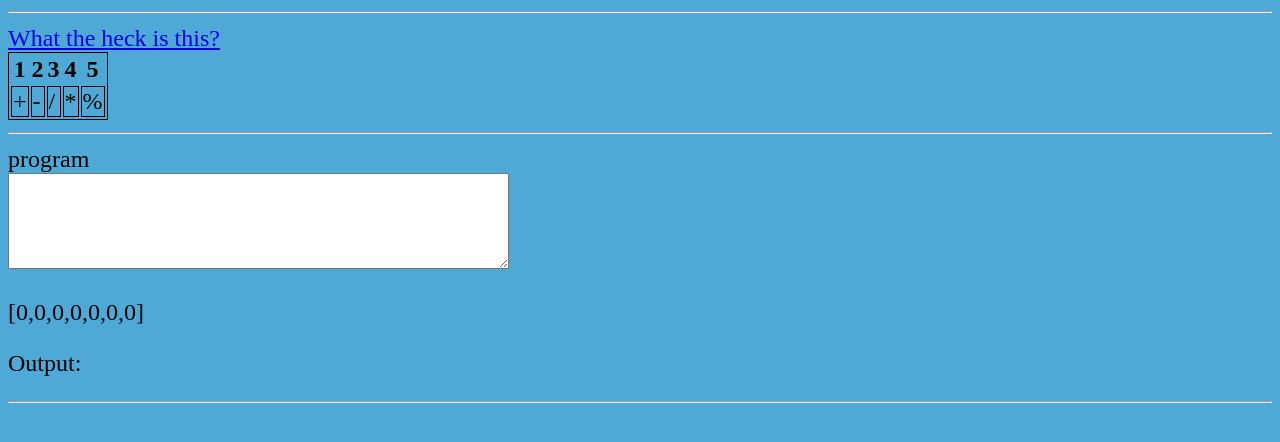
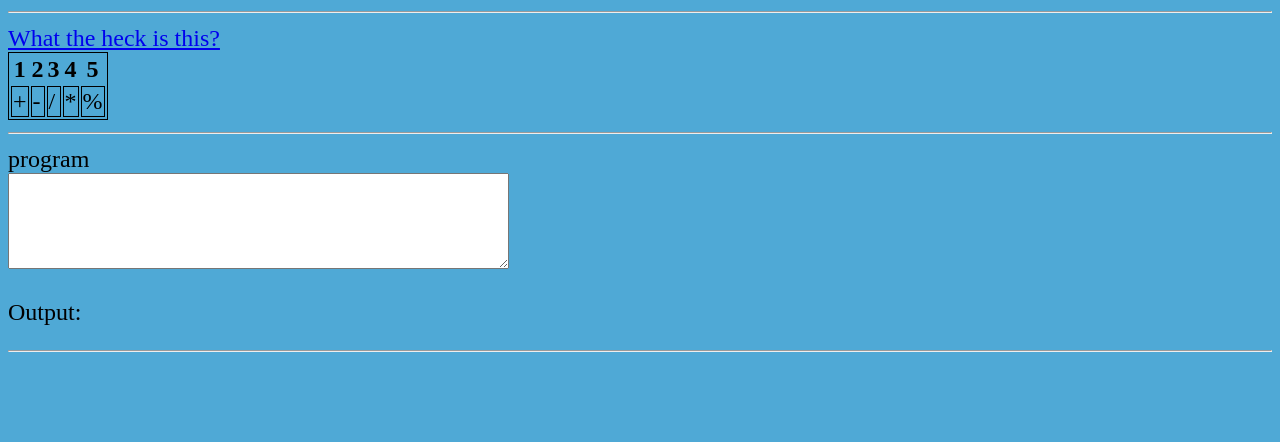
Before and after one commit to ZalorCakeLord/Herovah-HTML-Interpretor, a plain HTML site: page index.html in a window 1280 px wide. Shown: the part 108-550 px from the top of the page. Drawn offline with Linux system fonts and the light colour scheme.

Commit message:
minor edit

```diff
--- a/index.html
+++ b/index.html
@@ -30,11 +30,10 @@
     <hr>
     <form id="inputForm">
         <label for="input">program</label><br>
-		<textarea id="input" name="input" rows="6" cols="60">
-		</textarea>
+		<textarea id="input" name="input" rows="6" cols="60"></textarea>
         <!--<input class="inputBar" type="text" id="input" name="input" ><br>-->
       </form>
-	<p id="memView">[0,0,0,0,0,0,0]</p>
+	<!--<p id="memView">[0,0,0,0,0,0,0]</p>-->
     <p>Output: </p>
     <hr>
     <span id="output"></span>
```
